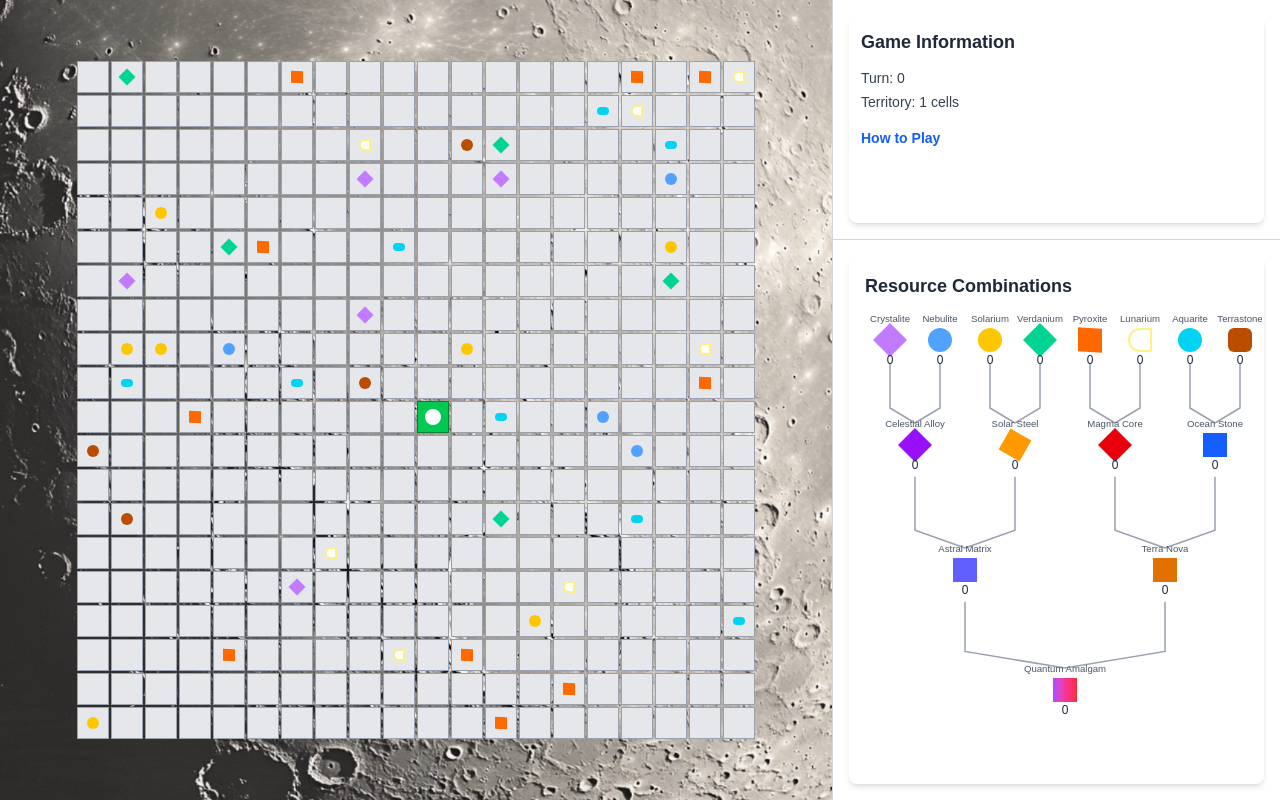
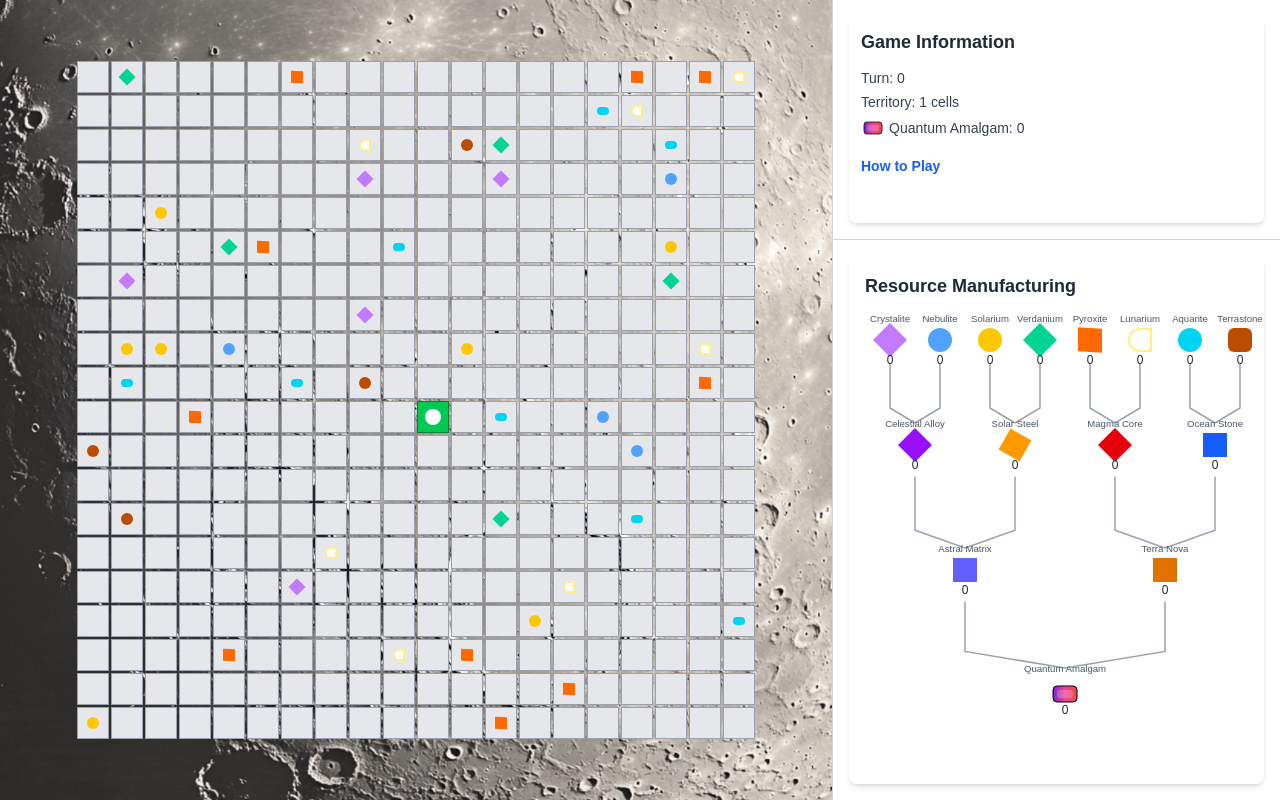
Before and after one commit to TreppLabs/quantum-amalgam, a Next.js app: page / in a window 1280 px wide. Built offline with nearby package versions, Linux system fonts and the light colour scheme.

Commit message:
better qa icon, more info

```diff
--- a/src/app/components/GameGrid.tsx
+++ b/src/app/components/GameGrid.tsx
@@ -1,5 +1,6 @@
 'use client';
 
+import Image from 'next/image';
 import { useState, useEffect, useCallback } from 'react';
 
 interface Resource {
@@ -404,6 +405,19 @@ const GameGrid: React.FC = () => {
               <div className="space-y-1">
                 <div className="text-sm text-gray-700">Turn: {turnCount}</div>
                 <div className="text-sm text-gray-700">Territory: {territoryCount} cells</div>
+                <div className="flex items-center space-x-1">
+                  <Image
+                    src="/ingot.svg"
+                    alt="Quantum Amalgam"
+                    width={24}
+                    height={24}
+                    unoptimized
+                    className="w-6 h-6"
+                  />
+                  <span className="text-sm text-gray-700">
+                    Quantum Amalgam: {resources["Quantum Amalgam"] || 0}
+                  </span>
+                </div>
               </div>
 
 
@@ -433,7 +447,7 @@ const GameGrid: React.FC = () => {
         {/* Resource Tree - Bottom 70% */}
         <div className="flex-1 p-4 overflow-auto">
           <div className="bg-white rounded-lg p-4 shadow-md h-full">
-            <div className="text-lg font-semibold mb-2 text-gray-800">Resource Combinations</div>
+            <div className="text-lg font-semibold mb-2 text-gray-800">Resource Manufacturing</div>
             <div className="relative w-full h-[calc(100%-2rem)]">
               {/* SVG Connections Layer */}
               <svg className="absolute top-0 left-0 w-full h-full pointer-events-none">
@@ -506,13 +520,23 @@ const GameGrid: React.FC = () => {
                     >
                       {resource.name}
                     </div>
-                    <div className={`w-6 h-6 ${resource.color} ${resource.iconClasses}`} />
+                    {resource.name === "Quantum Amalgam" ? (
+                      <Image
+                        src="/ingot.svg"
+                        alt="Quantum Amalgam"
+                        width={32}
+                        height={32}
+                        className="w-8 h-8"
+                      />
+                    ) : (
+                      <div className={`w-6 h-6 ${resource.color} ${resource.iconClasses}`} />
+                    )}
                     <div
                       className="text-xs text-gray-800 font-medium text-center absolute transform -translate-x-1/2"
                       style={{
                         width: '24px',
                         left: '50%',
-                        top: '24px' // Reduced from 28px
+                        top: '24px'
                       }}
                     >
                       {resources[resource.name] || 0}
```
Also changed, not shown: public/ingot.svg (added).
